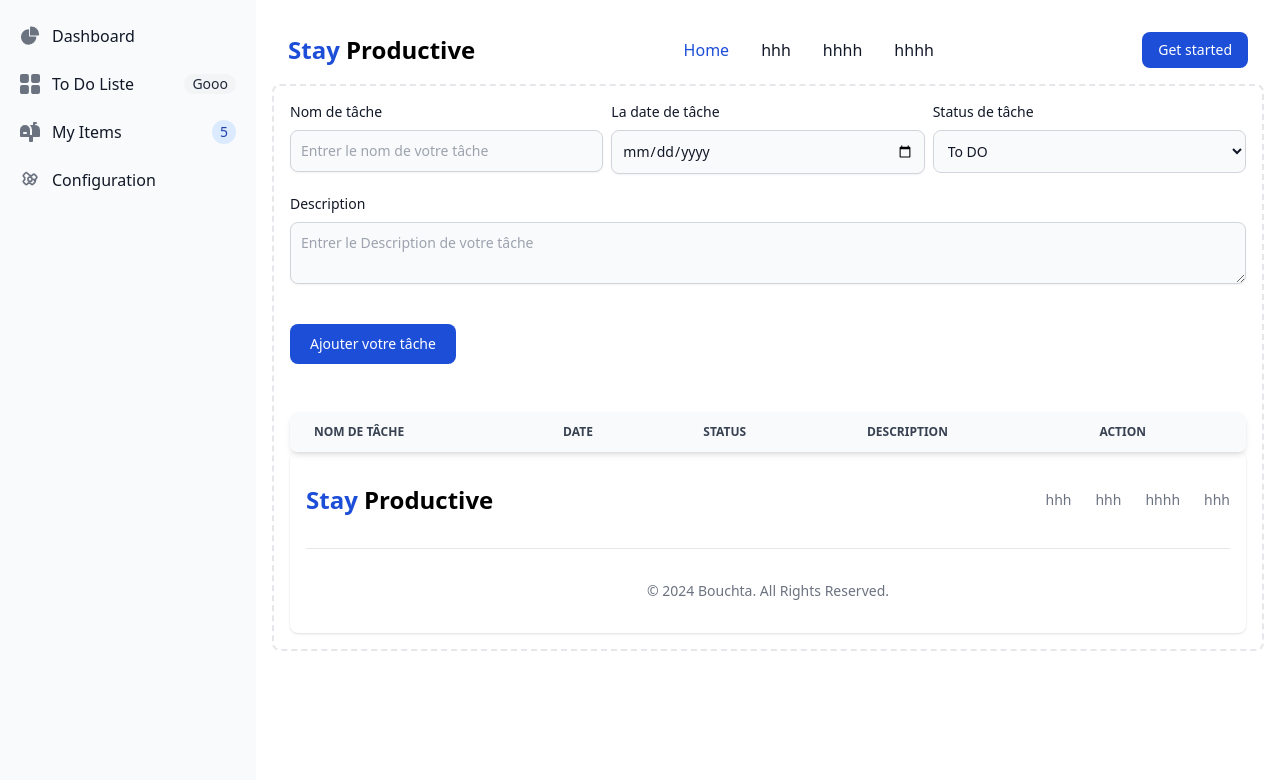
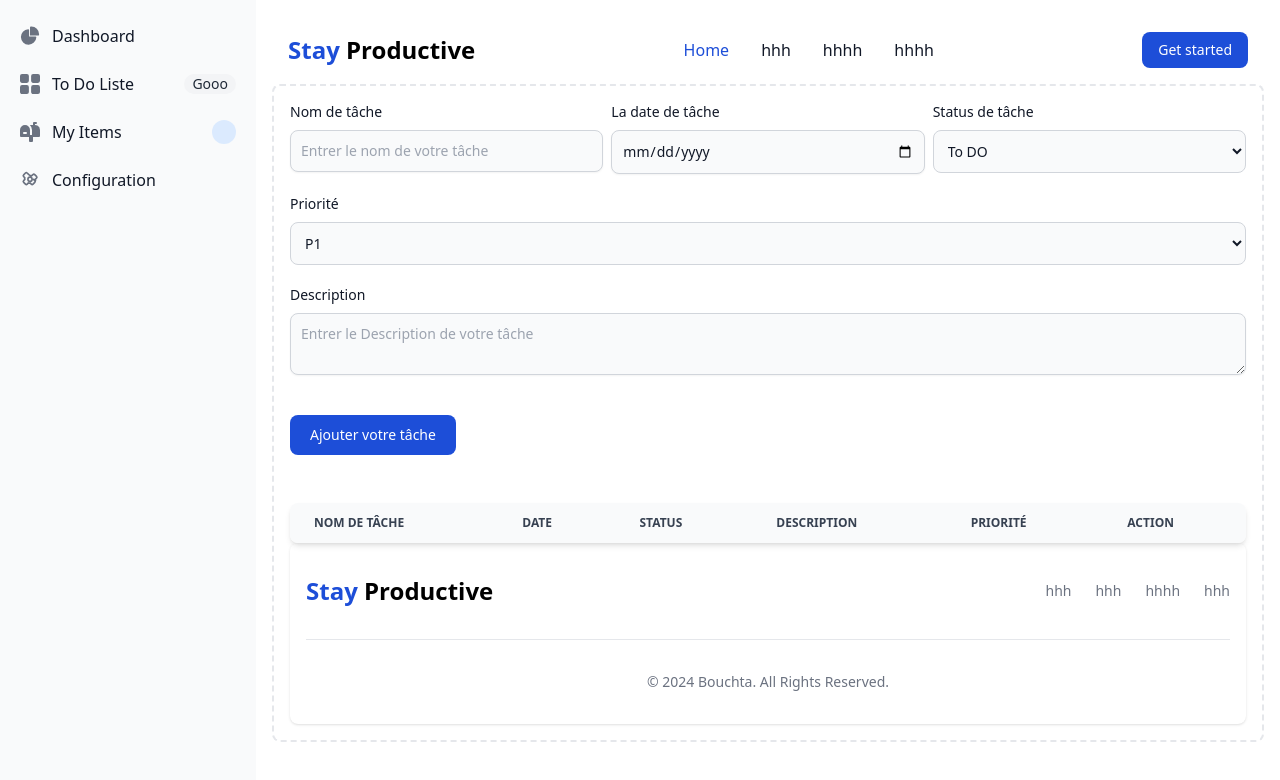
Before and after one commit to bouchta65/YC-Projet3-Syst-me-de-Gestion-des-T-ches-To-Do-List, a website: page public/items.html in a window 1280 px wide. Drawn offline with Linux system fonts and the light colour scheme.

Commit message:
Ajout de quelques modifications

```diff
--- a/public/items.html
+++ b/public/items.html
@@ -66,7 +66,7 @@
                    <path d="m17.418 3.623-.018-.008a6.713 6.713 0 0 0-2.4-.569V2h1a1 1 0 1 0 0-2h-2a1 1 0 0 0-1 1v2H9.89A6.977 6.977 0 0 1 12 8v5h-2V8A5 5 0 1 0 0 8v6a1 1 0 0 0 1 1h8v4a1 1 0 0 0 1 1h2a1 1 0 0 0 1-1v-4h6a1 1 0 0 0 1-1V8a5 5 0 0 0-2.582-4.377ZM6 12H4a1 1 0 0 1 0-2h2a1 1 0 0 1 0 2Z"/>
                 </svg>
                 <span class="flex-1 ms-3 whitespace-nowrap">My Items</span>
-                <span class="inline-flex items-center justify-center w-3 h-3 p-3 ms-3 text-sm font-medium text-blue-800 bg-blue-100 rounded-full dark:bg-blue-900 dark:text-blue-300">5</span>
+                <span id="countTaches" class="inline-flex items-center justify-center w-3 h-3 p-3 ms-3 text-sm font-medium text-blue-800 bg-blue-100 rounded-full dark:bg-blue-900 dark:text-blue-300"><script>dataOfTach.length</script></span>
              </a>
           </li>
 
@@ -143,11 +143,21 @@
         </select>
     </div>
 
+
+</div>
+<div class="mb-5">
+    <label for="browser" class="block mb-2 text-sm font-medium text-gray-900 dark:text-white">Priorité</label>
+    <select id="preioriteTache" class="bg-gray-50 border border-gray-300 text-gray-900 text-sm rounded-lg focus:ring-primary-500 focus:border-primary-500 block w-full p-2.5 dark:bg-gray-600 dark:border-gray-500 dark:placeholder-gray-400 dark:text-white dark:focus:ring-primary-500 dark:focus:border-primary-500">
+        <option selected="">P1</option>
+        <option value="P2">P2</option>
+        <option value="P3">P3</option>
+    </select>
 </div>
 <div class="mb-5">
     <label for="email" class="block mb-2 text-sm font-medium text-gray-900 dark:text-white">Description</label>
     <textarea id="descriptionTache" class="shadow-sm bg-gray-50 border border-gray-300 text-gray-900 text-sm rounded-lg focus:ring-blue-500 focus:border-blue-500 block w-full p-2.5 dark:bg-gray-700 dark:border-gray-600 dark:placeholder-gray-400 dark:text-white dark:focus:ring-blue-500 dark:focus:border-blue-500 dark:shadow-sm-light" placeholder="Entrer le Description de votre tâche" required id=""></textarea>
   </div>
+
 <div class="flex items-start mb-5">
 
   </div>
@@ -173,6 +183,9 @@
                     </th>
                     <th scope="col" class="px-6 py-3">
                         Description
+                    </th>
+                    <th scope="col" class="px-6 py-3">
+                        Priorité
                     </th>
                     <th scope="col" class="px-6 py-3">
                         Action
@@ -214,7 +227,8 @@
         </div>
     </footer>
     <script src="scryptAll.js"></script>
-    <script src="taches.js"></script>
+    <script  src="taches.js"></script>
+
 
 
  </div>
```
